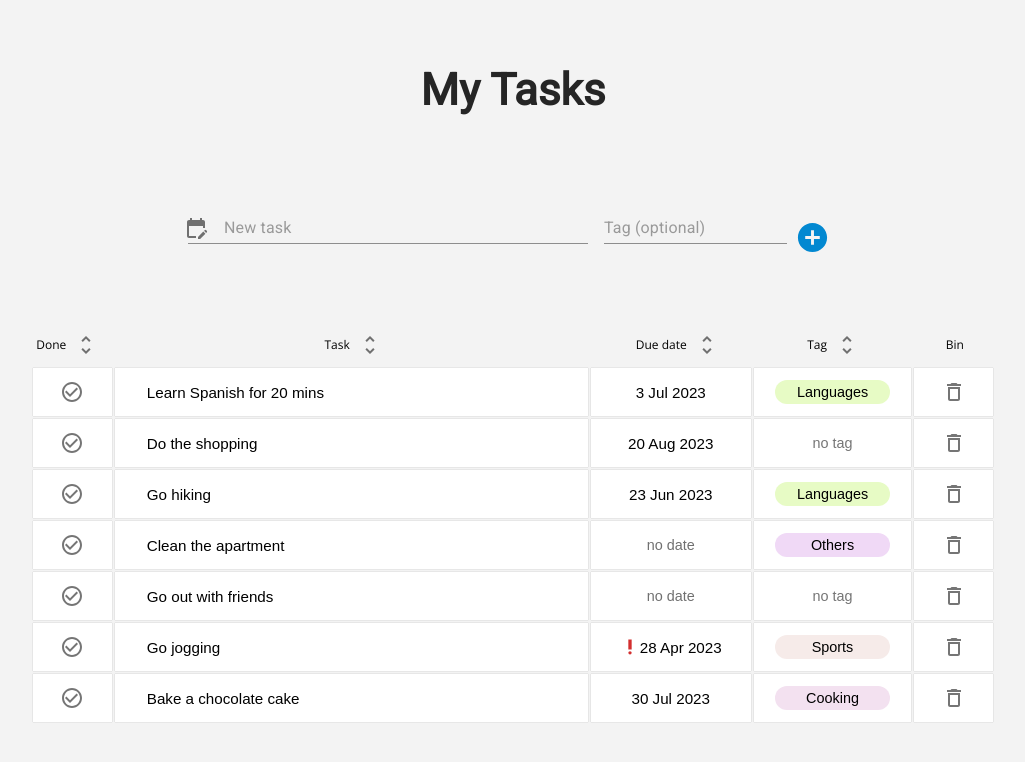
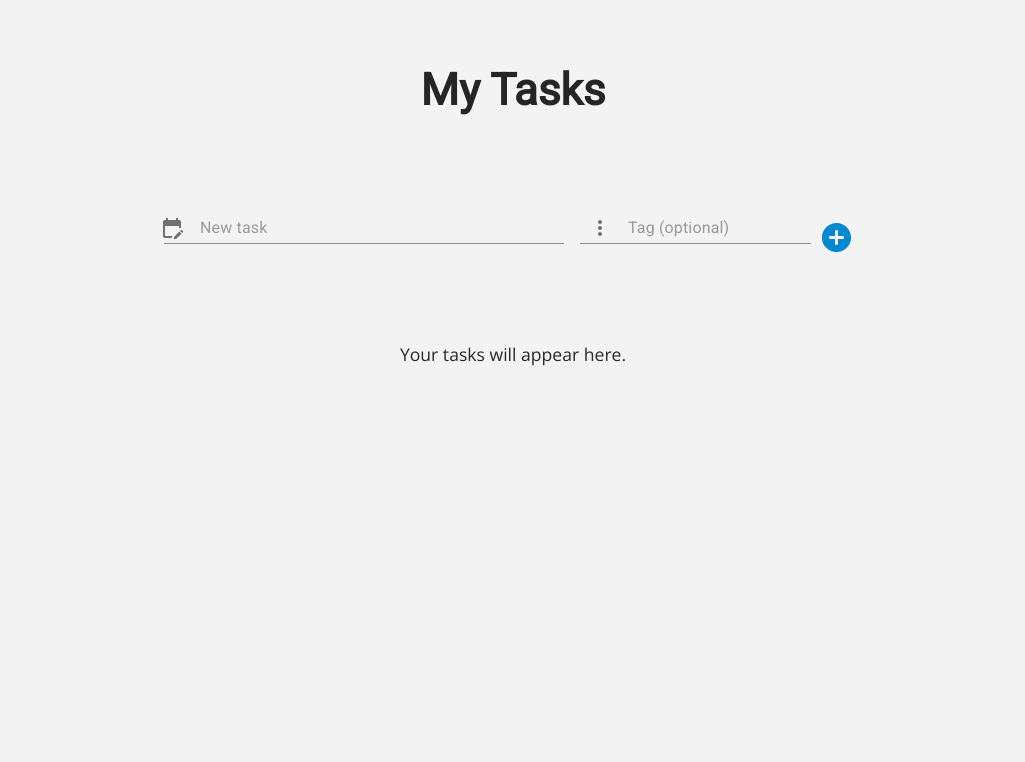
Before and after one commit to thepierrre/to-do-app, a React (Vite) app: page / in a window 1280 px wide. Shown: the top 762 px of the page, without its empty margins (127-1152 px from the left). Built offline with nearby package versions, Linux system fonts and the light colour scheme.

Commit message:
Add a tag dropdown

```diff
--- a/src/App.jsx
+++ b/src/App.jsx
@@ -17,7 +17,6 @@ import NewTask from "./components/NewTask/NewTask";
 import TaskList from "./components/TaskList/TaskList";
 import Calendar from "./components/TaskList/Calendar";
 import "./App.css";
-import { getRandomColor } from "./utils/visualFunctions.js";
 
 const date = DateTime.local(2023, 6, 10);
 
@@ -29,15 +28,14 @@ export const formattedDate = date.toLocaleString({
 
 function App() {
   const [enteredTask, setEnteredTask] = useState("");
-  const [tasks, setTasks] = useState(DUMMY_TASKS);
-  const [sortedTasks, setSortedTasks] = useState(tasks);
+  const [tasks, setTasks] = useState([]);
+  const [sortedTasks, setSortedTasks] = useState([]);
   const [calendarIsShown, setCalendarIsShown] = useState(false);
-  const [sideBarIsShown, setSideBarIsShown] = useState(false);
+  const [enteredMenuInputTag, setEnteredMenuInputTag] = useState("");
   const [selectedDay, setSelectedDay] = useState(undefined);
   const [enteredTag, setEnteredTag] = useState("");
-  const [tagColor, setTagColor] = useState(undefined);
-  const [tags, setTags] = useState({});
   const [sortedBy, setSortedBy] = useState(DEFAULT_SORT);
+  const [tags, setTags] = useState(["Household", "Running"]);
 
   useEffect(() => {
     setSortedTasks(getSortedTasks(tasks, sortedBy));
@@ -103,6 +101,11 @@ function App() {
     setEnteredTag(event.target.value);
   };
 
+  const menuTagInputChangeHandler = (event) => {
+    event.stopPropagation();
+    setEnteredMenuInputTag(event.target.value);
+  };
+
   const editTaskTextHandler = (taskId, enteredText) => {
     setTasks((prevTasks) => {
       const updatedTasks = prevTasks.map((task) => {
@@ -112,15 +115,7 @@ function App() {
           return task;
         }
       });
-      localStorage.setItem(
-        "tasks",
-        JSON.stringify([
-          ...updatedTasks.map((task) => ({
-            ...task,
-            tag: JSON.stringify(task.tag),
-          })),
-        ])
-      );
+      localStorage.setItem("tasks", JSON.stringify(updatedTasks));
       return updatedTasks;
     });
   };
@@ -137,107 +132,72 @@ function App() {
           return task;
         }
       });
-      localStorage.setItem(
-        "tasks",
-        JSON.stringify([
-          ...updatedTasks.map((task) => ({
-            ...task,
-            tag: JSON.stringify(task.tag),
-          })),
-        ])
-      );
+      localStorage.setItem("tasks", JSON.stringify(updatedTasks));
       return updatedTasks;
     });
   };
 
   const editTaskTagHandler = (taskId, enteredTag) => {
-    const color =
-      Object.values(tags).find((tag) => tag.text === enteredTag)?.color ??
-      getRandomColor();
     setTasks((prevTasks) => {
       const updatedTasks = prevTasks.map((task) => {
         if (task.id === taskId) {
-          if (enteredTag) {
-            let tagId;
-            if (task.tag) {
-              tagId = task.tag.id;
-            } else {
-              tagId = uuidv4();
-            }
-            const newTagValue = { id: tagId, color, text: enteredTag };
-            const newTags = { ...tags, [tagId]: newTagValue };
-            setTags(newTags);
-            localStorage.setItem("tags", JSON.stringify(newTags));
-            setTagColor(color);
-            return { ...task, tag: newTagValue };
-          }
+          return { ...task, tag: enteredTag };
+        } else {
+          return task;
         }
-        return task;
       });
-      localStorage.setItem(
-        "tasks",
-        JSON.stringify([
-          ...updatedTasks.map((task) => ({
-            ...task,
-            tag: JSON.stringify(task.tag),
-          })),
-        ])
-      );
+      localStorage.setItem("tasks", JSON.stringify(updatedTasks));
       return updatedTasks;
     });
   };
 
   const enteredTaskIsValid = enteredTask.trim().length !== 0;
 
+  const addNewTagHandler = (event) => {
+    event.preventDefault();
+    if (enteredTag) {
+      if (!tags.includes(enteredTag)) {
+        setTags((prevTags) => [enteredTag, ...prevTags]);
+      }
+    }
+  };
+
+  const addNewTagFromMenuHandler = (event) => {
+    event.preventDefault();
+    if (enteredMenuInputTag) {
+      if (!tags.includes(enteredMenuInputTag)) {
+        setTags((prevTags) => [enteredMenuInputTag, ...prevTags]);
+      }
+    }
+    setEnteredMenuInputTag("");
+  };
+
   const addNewTaskHandler = (event) => {
     event.preventDefault();
     if (enteredTaskIsValid) {
-      const color =
-        Object.values(tags).find((tag) => tag.text === enteredTag)?.color ??
-        getRandomColor();
-      const newTag = enteredTag
-        ? {
-            id: uuidv4(),
-            text: enteredTag,
-            color,
-          }
-        : null;
       const newTask = {
         id: uuidv4(),
         text: enteredTask,
         date: selectedDay,
-        tag: newTag,
+        tag: enteredTag,
         timestamp: new Date(),
         isDone: false,
       };
 
-      if (enteredTag && !tags[enteredTag]) {
-        const newTags = { ...tags, [enteredTag]: newTag };
-        setTags(newTags);
-        localStorage.setItem("tags", JSON.stringify(newTags));
-      }
-      setTagColor(color);
-
       setTasks((prevTasks) => [newTask, ...prevTasks]);
-
-      localStorage.setItem(
-        "tasks",
-        JSON.stringify(
-          [newTask, ...tasks].map((task) => ({
-            ...task,
-            tag: JSON.stringify(task.tag),
-          }))
-        )
-      );
-
       setEnteredTask("");
       setEnteredTag("");
+
+      const updatedTasks = [newTask, ...tasks];
+
+      localStorage.setItem("tasks", JSON.stringify(updatedTasks));
     }
   };
 
   const addNewTaskOnEnterHandler = (event) => {
     if (event.key === "Enter") {
       addNewTaskHandler(event);
+      addNewTagHandler(event);
     }
   };
 
@@ -250,15 +210,7 @@ function App() {
           return task;
         }
       });
-      localStorage.setItem(
-        "tasks",
-        JSON.stringify([
-          ...updatedTasks.map((task) => ({
-            ...task,
-            tag: JSON.stringify(task.tag),
-          })),
-        ])
-      );
+      localStorage.setItem("tasks", JSON.stringify(updatedTasks));
       return updatedTasks;
     });
   };
@@ -266,45 +218,24 @@ function App() {
   const removeTaskHandler = (taskId) => {
     setTasks((prevTasks) => {
       const updatedTasks = prevTasks.filter((task) => task.id !== taskId);
-      localStorage.setItem(
-        "tasks",
-        JSON.stringify([
-          ...updatedTasks.map((task) => ({
-            ...task,
-            tag: JSON.stringify(task.tag),
-          })),
-        ])
-      );
+
+      localStorage.setItem("tasks", JSON.stringify(updatedTasks));
+
       return updatedTasks;
     });
-  };
-
-  const toggleSideBar = () => {
-    setSideBarIsShown(!sideBarIsShown);
   };
 
   useEffect(() => {
     const storedTasks = localStorage.getItem("tasks");
     if (storedTasks) {
-      setTasks(
-        JSON.parse(storedTasks).map((task) => {
-          return {
-            ...task,
-            date: task.date ? new Date(task.date) : null,
-            tag: task.tag ? JSON.parse(task.tag) : null,
-          };
-        })
-      );
-    }
-    const storedTags = localStorage.getItem("tags");
-    if (storedTags) {
-      setTags(JSON.parse(storedTags));
+      const parsedTasks = JSON.parse(storedTasks);
+      setTasks(storedTasks);
     }
   }, []);
 
   return (
     <div className="app">
-      <Header toggleSideBar={toggleSideBar} sideBarIsShown={sideBarIsShown} />
+      <Header />
       <NewTask
         taskInputChangeHandler={taskInputChangeHandler}
         tagInputChangeHandler={tagInputChangeHandler}
@@ -314,6 +245,14 @@ function App() {
         selectedDay={selectedDay}
         enteredTask={enteredTask}
         enteredTag={enteredTag}
+        setEnteredTag={setEnteredTag}
+        tags={tags}
+        setTags={setTags}
+        addNewTagHandler={addNewTagHandler}
+        menuTagInputChangeHandler={menuTagInputChangeHandler}
+        enteredMenuInputTag={enteredMenuInputTag}
+        setEnteredMenuInputTag={setEnteredMenuInputTag}
+        addNewTagFromMenuHandler={addNewTagFromMenuHandler}
       />
       {calendarIsShown && <Calendar />}
       <TaskList
--- a/src/components/NewTask/NewTask.jsx
+++ b/src/components/NewTask/NewTask.jsx
@@ -1,6 +1,7 @@
 import IconButton from "@mui/material/IconButton";
 import AddCircleIcon from "@mui/icons-material/AddCircle";
 import "./NewTask.css";
+import TagMenu from "./TagMenu";
 import InputAdornment from "@mui/material/InputAdornment";
 import FormControl from "@mui/material/FormControl";
 import Input from "@mui/material/Input";
@@ -13,9 +14,23 @@ const NewTask = (props) => {
     addNewTaskOnEnterHandler,
     enteredTask,
     enteredTag,
+    setEnteredTag,
     handleDayClick,
+    tagMenuIsShown,
     selectedDay,
     addNewTaskHandler,
+    selectedTag,
+    setSelectedTag,
+    tagListChangeHandler,
+    tagMenuInputChangeHandler,
+    tagOptions,
+    tags,
+    addNewTagHandler,
+    setTags,
+    menuTagInputChangeHandler,
+    enteredMenuInputTag,
+    setEnteredMenuInputTag,
+    addNewTagFromMenuHandler,
   } = props;
 
   return (
@@ -48,9 +63,27 @@ const NewTask = (props) => {
           inputProps={{ maxLength: 15 }}
           className="new-task-tag--input"
           placeholder="Tag (optional)"
+          startAdornment={
+            <InputAdornment position="start">
+              <TagMenu
+                selectedTag={selectedTag}
+                setSelectedTag={setSelectedTag}
+                tagListChangeHandler={tagListChangeHandler}
+                tagMenuInputChangeHandler={tagMenuInputChangeHandler}
+                tagOptions={tagOptions}
+                tags={tags}
+                setTags={setTags}
+                menuTagInputChangeHandler={menuTagInputChangeHandler}
+                enteredMenuInputTag={enteredMenuInputTag}
+                setEnteredMenuInputTag={setEnteredMenuInputTag}
+                addNewTagFromMenuHandler={addNewTagFromMenuHandler}
+                setEnteredTag={setEnteredTag}
+              />
+            </InputAdornment>
+          }
         />
       </FormControl>
-      <IconButton onClick={addNewTaskHandler}>
+      <IconButton onClick={(addNewTaskHandler, addNewTagHandler)}>
         <AddCircleIcon fontSize="large" color="info" />
       </IconButton>
     </form>
--- /dev/null
+++ b/src/components/NewTask/TagMenu.jsx
@@ -0,0 +1,80 @@
+import { useState } from "react";
+import IconButton from "@mui/material/IconButton";
+import MenuIcon from "@mui/icons-material/Menu";
+import Button from "@mui/material/Button";
+import Input from "@mui/material/Input";
+import Menu from "@mui/material/Menu";
+import MenuItem from "@mui/material/MenuItem";
+import MoreVertIcon from "@mui/icons-material/MoreVert";
+import AddCircleIcon from "@mui/icons-material/AddCircle";
+
+const ITEM_HEIGHT = 48;
+
+const TagMenu = (props) => {
+  const {
+    tagListChangeHandler,
+    tagMenuInputChangeHandler,
+    tagOptions,
+    addNewTagToMenuOnEnterHandler,
+    tags,
+    setTags,
+    menuTagInputChangeHandler,
+    EnteredMenuInputTag,
+    setEnteredMenuInpuTag,
+    addNewTagFromMenuHandler,
+    setEnteredTag,
+  } = props;
+
+  const { selectedTag, setSelectedTag } = props;
+  const [anchorEl, setAnchorEl] = useState(null);
+  const open = Boolean(anchorEl);
+
+  const handleClick = (event) => {
+    setAnchorEl(event.currentTarget);
+  };
+
+  const handleClose = () => {
+    setAnchorEl(null);
+  };
+
+  const handleOptionClick = (option) => {
+    setSelectedTag(option);
+    handleClose();
+  };
+
+  return (
+    <div>
+      <IconButton id="long-button" onClick={handleClick}>
+        <MoreVertIcon />
+      </IconButton>
+      <Menu
+        id="long-menu"
+        anchorEl={anchorEl}
+        open={open}
+        onClose={handleClose}
+        PaperProps={{
+          style: {
+            maxHeight: ITEM_HEIGHT * 4.5,
+            width: "20ch",
+          },
+        }}
+      >
+        {tags.map((tag) => (
+          <MenuItem key={tag} onClick={() => setEnteredTag(tag)}>
+            {tag}
+          </MenuItem>
+        ))}
+        <Input
+          type="text"
+          placeholder="New tag"
+          onChange={menuTagInputChangeHandler}
+        />
+        <IconButton onClick={addNewTagFromMenuHandler}>
+          <AddCircleIcon />
+        </IconButton>
+      </Menu>
+    </div>
+  );
+};
+
+export default TagMenu;
--- a/src/components/TaskList/SingleTask.css
+++ b/src/components/TaskList/SingleTask.css
@@ -69,7 +69,7 @@
 }
 
 .tag-inner {
-  background-color: rgb(178, 120, 175);
+  background-color: rgb(195, 236, 246);
   padding: 0.25rem 0.6rem;
   min-width: 4rem;
   max-width: 6rem;
--- a/src/components/TaskList/SingleTask.jsx
+++ b/src/components/TaskList/SingleTask.jsx
@@ -25,9 +25,11 @@ const SingleTask = (props) => {
 
   const taskDateClassName = `task-bar--item date ${date ? "" : "no-date"}`;
 
-  const taskTagInnerClassName = `tag-inner ${
-    tagText === "" || tagText === "no tag" ? "empty" : ""
-  }`;
+  // const taskTagInnerClassName = `tag-inner ${
+  //   tag === "" || tag === "no tag" ? "empty" : ""
+  // }`;
+
+  const taskTagInnerClassName = `tag-inner ${tag ? "" : "empty"}`;
 
   const [anchorEl, setAnchorEl] = useState(null);
 
@@ -84,11 +86,7 @@ const SingleTask = (props) => {
           <input
             className={taskTagInnerClassName}
             onChange={(event) => editTaskTagHandler(event.target.value)}
-            style={{
-              backgroundColor: tagColor ?? "transparent",
-              // color: task.tag.text ?? "black",
-            }}
-            value={tagText}
+            value={tag}
             placeholder="no tag"
           />
         </div>
--- a/src/utils/dummyTasks.js
+++ b/src/utils/dummyTasks.js
@@ -1,40 +1,11 @@
-import { getRandomColor } from "./visualFunctions";
 import { v4 as uuidv4 } from "uuid";
-
-const DUMMY_TAG_1_ID = uuidv4();
-const DUMMY_TAG_2_ID = uuidv4();
-const DUMMY_TAG_3_ID = uuidv4();
-const DUMMY_TAG_4_ID = uuidv4();
-
-export const DUMMY_TAGS = {
-  [DUMMY_TAG_1_ID]: {
-    id: DUMMY_TAG_1_ID,
-    text: "Languages",
-    color: getRandomColor(),
-  },
-  [DUMMY_TAG_2_ID]: {
-    id: DUMMY_TAG_2_ID,
-    text: "Sports",
-    color: getRandomColor(),
-  },
-  [DUMMY_TAG_3_ID]: {
-    id: DUMMY_TAG_3_ID,
-    text: "Others",
-    color: getRandomColor(),
-  },
-  [DUMMY_TAG_4_ID]: {
-    id: DUMMY_TAG_4_ID,
-    text: "Cooking",
-    color: getRandomColor(),
-  },
-};
 
 export const DUMMY_TASKS = [
   {
     id: uuidv4(),
     text: "Learn Spanish for 20 mins",
     date: new Date("Jul 3, 2023"),
-    tag: DUMMY_TAGS[DUMMY_TAG_1_ID],
+    tag: "Languages",
     timestamp: new Date(),
     isDone: false,
   },
@@ -50,7 +21,7 @@ export const DUMMY_TASKS = [
     id: uuidv4(),
     text: "Go hiking",
     date: new Date("Jun 23, 2023"),
-    tag: DUMMY_TAGS[DUMMY_TAG_1_ID],
+    tag: "Sports",
     timestamp: new Date(),
     isDone: false,
   },
@@ -58,7 +29,7 @@ export const DUMMY_TASKS = [
     id: uuidv4(),
     text: "Clean the apartment",
     date: null,
-    tag: DUMMY_TAGS[DUMMY_TAG_3_ID],
+    tag: "Others",
     timestamp: new Date(),
     isDone: false,
   },
@@ -74,7 +45,7 @@ export const DUMMY_TASKS = [
     id: uuidv4(),
     text: "Go jogging",
     date: new Date("Apr 28, 2023"),
-    tag: DUMMY_TAGS[DUMMY_TAG_2_ID],
+    tag: "Sports",
     timestamp: new Date(),
     isDone: false,
   },
@@ -82,7 +53,7 @@ export const DUMMY_TASKS = [
     id: uuidv4(),
     text: "Bake a chocolate cake",
     date: new Date("Jul 30, 2023"),
-    tag: DUMMY_TAGS[DUMMY_TAG_4_ID],
+    tag: "Cooking",
     timestamp: new Date(),
     isDone: false,
   },
--- a/src/utils/visualFunctions.js
+++ /dev/null
@@ -1,11 +0,0 @@
-export const getRandomColor = () => {
-  return (
-    "hsl(" +
-    360 * Math.random() +
-    "," +
-    (25 + 70 * Math.random()) +
-    "%," +
-    (85 + 10 * Math.random()) +
-    "%)"
-  );
-};
```
